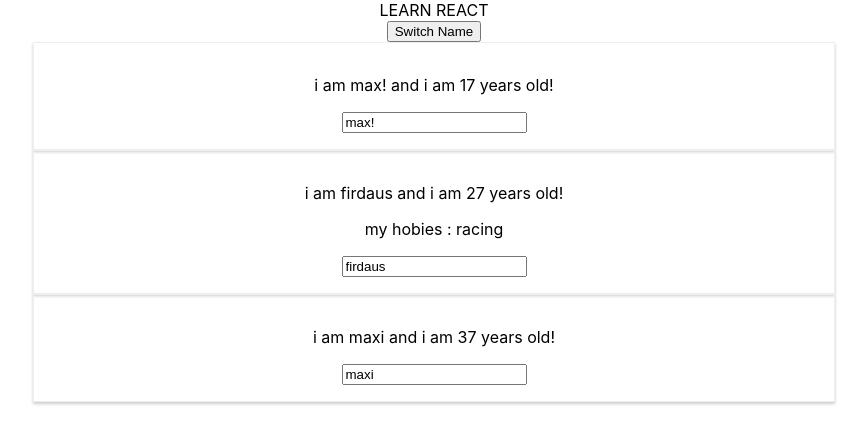
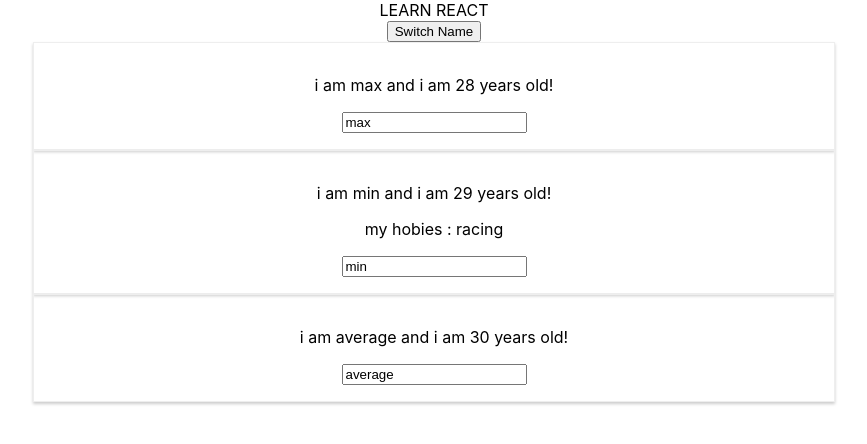
Before and after one commit to ffirdaus08/learn-react, a React (Create React App) app: page / in a window 1280 px wide. Both pictures are taken after a click on the button "Switch Name". Shown: the top 444 px of the page, without its empty margins (206-1073 px from the left). Built offline with nearby package versions, Linux system fonts and the light colour scheme.

Commit message:
+S52 render content condition with toggle

```diff
--- a/src/App.js
+++ b/src/App.js
@@ -1,23 +1,23 @@
-import React ,{ useState }from 'react';
+import React ,{ useState, setState, Component }from 'react';
 import './App.css';
 import Person from './person/person'
 
-const App = props => {
-  const [personState, setPersonState] = useState ({
+
+
+export default class App extends Component {
+  state = {
     person: [
       {name: 'max', age: 28},
       {name: 'min', age: 29},
       {name: 'average', age: 30}
-    ]
-  });
+    ],
+      otherState: 'some other value',
+      showPerson: false
+  }
 
-  const [otherState, setOtherState] = useState('some other value')
-
-  console.log(personState, otherState);
-
-  const switchNameHandler = (newName) => {
+    switchNameHandler = (newName) => {
     // console.log('was clicked')
-    setPersonState({
+    this.setState({
       person: [
         {name: newName, age: 17},
         {name: 'firdaus', age: 27},
@@ -26,35 +26,111 @@ const App = props => {
     })
   }
 
-  const NameChangeHandler =(event) => {
-    setPersonState({
-      person: [
-        {name: 'fahmi', age: 17},
-        {name: event.target.value, age: 27},
-        {name: 'maxi', age: 37}
-      ]
-    })
+     togglePersonHandler = () => {
+    const doesShow = this.state.showPerson;
+    this.setState({showPerson: !doesShow})
   }
 
+  render() {
     return (
          <div className="App">
       <div>LEARN REACT</div>
-      <button onClick={() => switchNameHandler('max!')}>Switch Name</button>
+      <button
+      onClick={this.togglePersonHandler}>Switch Name</button>
+      {
+        this.state.showPerson === true ?
+      <div>
         <Person
-        name={personState.person[0].name}
-        age={personState.person[0].age}/>
+          name={this.state.person[0].name}
+          age={this.state.person[0].age}/>
         <Person
-        name={personState.person[1].name}
-        age={personState.person[1].age}
-        click={switchNameHandler.bind(this, 'max!!!!')}
-        changed={NameChangeHandler}>
+          name={this.state.person[1].name}
+          age={this.state.person[1].age}
+          click={this.switchNameHandler.bind(this, 'max!!!!')}
+          changed={this.NameChangeHandler}>
         my hobies : racing</Person>
         <Person
-        name={personState.person[2].name}
-        age={personState.person[2].age}/>
+          name={this.state.person[2].name}
+          age={this.state.person[2].age}/>
+      </div> : null
+      }
+
     </div>
-  );
+    )
+  }
 }
 
 
-export default App;
+// const App = props => {
+//   const [personState, setPersonState,] = useState ({
+    // person: [
+    //   {name: 'max', age: 28},
+    //   {name: 'min', age: 29},
+    //   {name: 'average', age: 30}
+    // ],
+    //   showPerson: false
+//   });
+
+//   const state ={
+//     showPerson: false
+//   }
+
+//   const [otherState, setOtherState] = useState('some other value')
+
+//   console.log(personState, otherState);
+
+//   const switchNameHandler = (newName) => {
+//     // console.log('was clicked')
+//     setPersonState({
+//       person: [
+//         {name: newName, age: 17},
+//         {name: 'firdaus', age: 27},
+//         {name: 'maxi', age: 37}
+//       ]
+//     })
+//   }
+
+//   const NameChangeHandler =(event) => {
+//     setPersonState({
+//       person: [
+//         {name: 'fahmi', age: 17},
+//         {name: event.target.value, age: 27},
+//         {name: 'maxi', age: 37}
+//       ]
+//     })
+//   }
+
+//   const togglePersonHandler = () => {
+//     const doesShow = state.showPerson;
+//     setState({showPerson: !doesShow})
+//   }
+
+//   return (
+//     <div className="App">
+//       <div>LEARN REACT</div>
+//       <button
+//       onClick={togglePersonHandler}>Switch Name</button>
+//       {
+//         state.showPerson === true ?
+//       <div>
+//         <Person
+//           name={personState.person[0].name}
+//           age={personState.person[0].age}/>
+//         <Person
+//           name={personState.person[1].name}
+//           age={personState.person[1].age}
+//           click={switchNameHandler.bind(this, 'max!!!!')}
+//           changed={NameChangeHandler}>
+//         my hobies : racing</Person>
+//         <Person
+//           name={personState.person[2].name}
+//           age={personState.person[2].age}/>
+//       </div> : null
+//       }
+
+//     </div>
+//   );
+// }
+
+
+// export default App;
```
Lines whose indentation alone changed are shown as unchanged.
